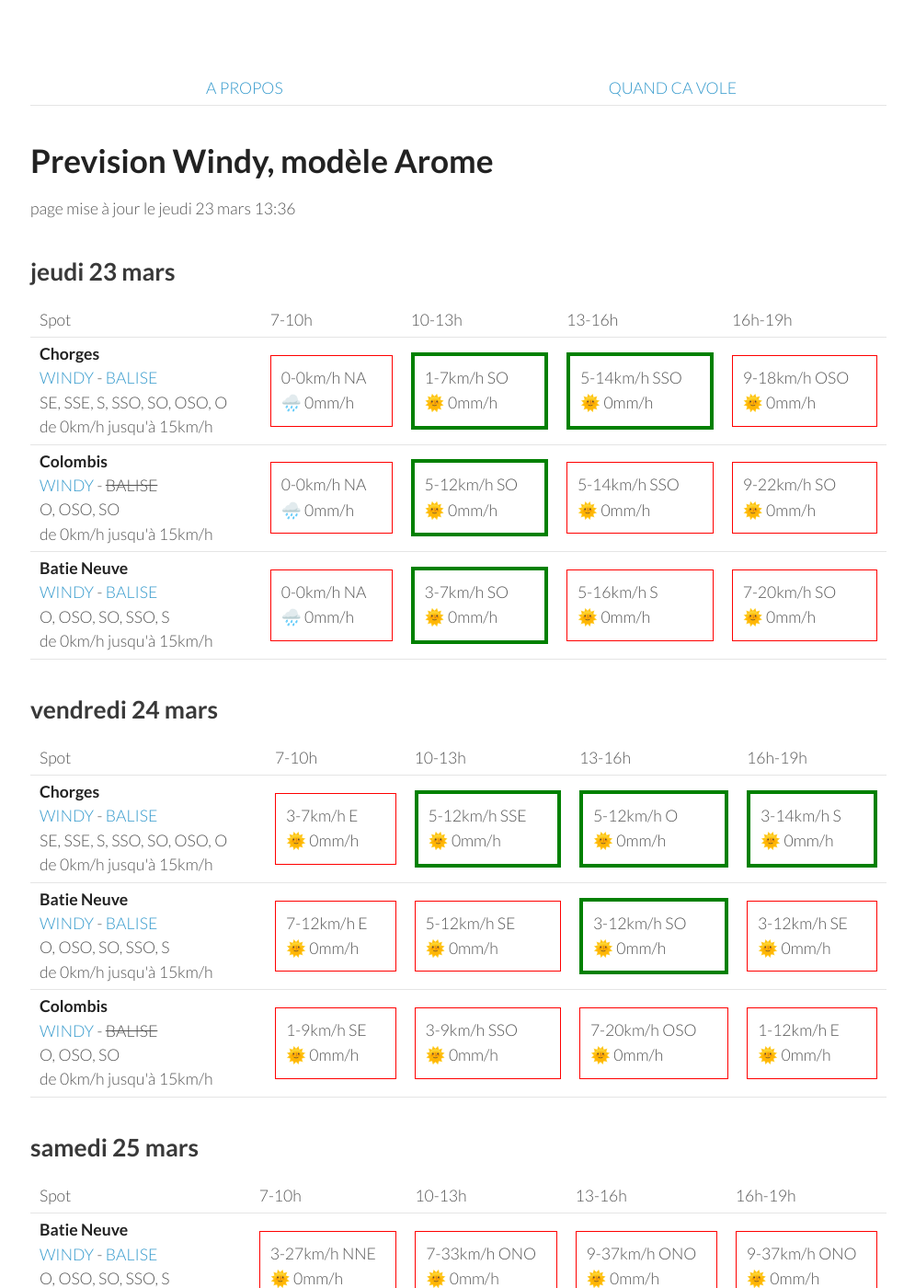
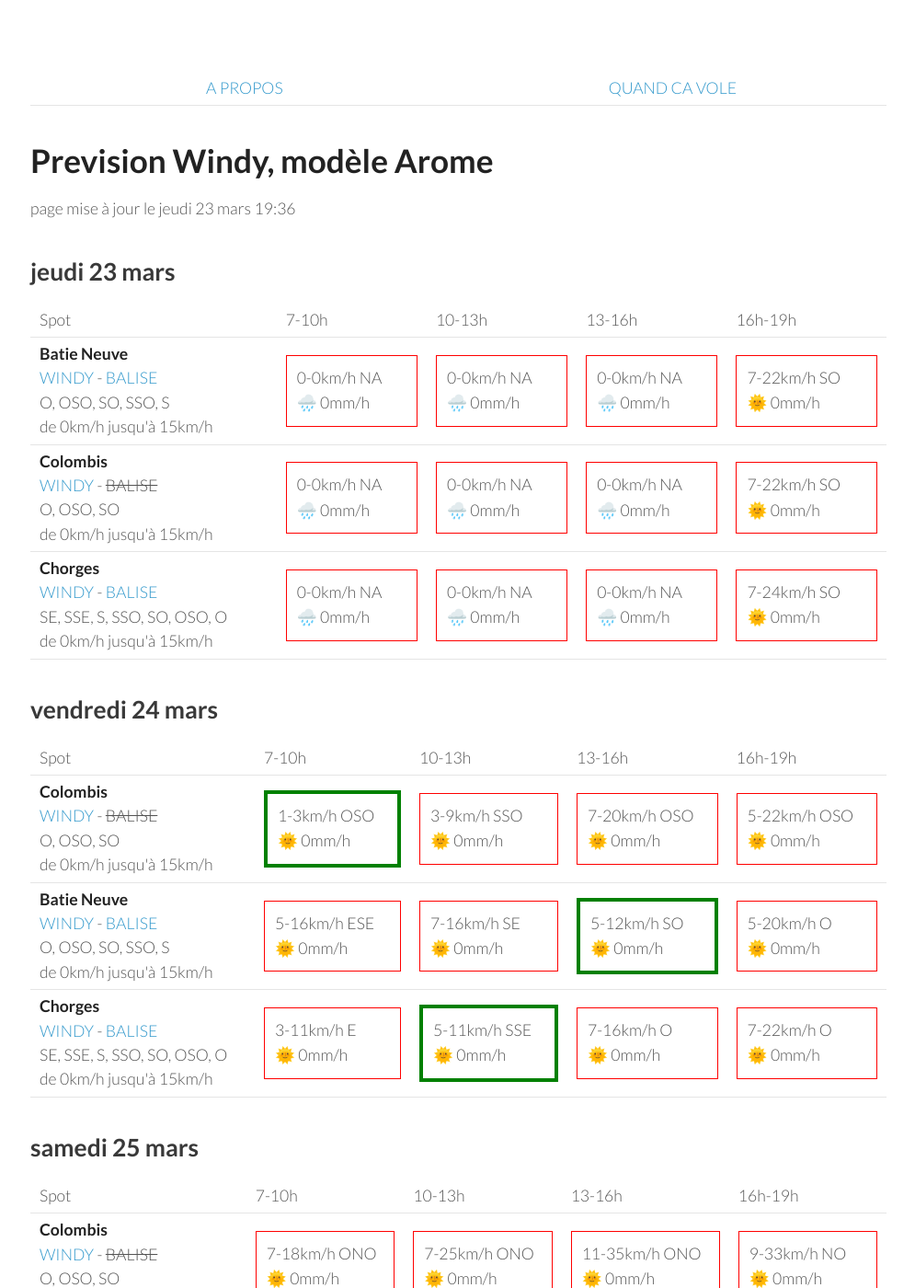
Before and after one commit to parapente-dans-le-nord/parapente-dans-le-nord.github.io, a Jekyll site: the page built from saint_andre.markdown, in a window 1280 px wide and 1400 px high. Shown: the whole window at 92% size, without its empty margins (25-1020 px from the left). Built offline with Jekyll 4.4.1, drawn with Linux system fonts in a browser that asks for light colours; some of the changed text lies outside the part shown.

Commit message:
update index.markdown

```diff
--- a/saint_andre.markdown
+++ b/saint_andre.markdown
@@ -7,7 +7,7 @@ title:  "Tous les spots"
 {: .links}
 
 # Prevision Windy, modèle Arome
-page mise à jour le jeudi 23 mars 13:36
+page mise à jour le jeudi 23 mars 19:36
 
 ## jeudi 23 mars
 
@@ -22,30 +22,30 @@ page mise à jour le jeudi 23 mars 13:36
       <td>16h-19h</td>
     </tr>
 <tr>
-        <td><strong>Chorges</strong><br><a href="https://windy.com/44.578/6.280?44.559,6.262,10">WINDY</a> - <span class=""><a href="https://www.openwindmap.org/PP554">BALISE</a> </span><br> <span class="vent-favorable">SE, SSE, S, SSO, SO, OSO, O</span><br><span class="force-vent">de 0km/h jusqu'à 15km/h</span> </td>
+        <td><strong>Batie Neuve</strong><br><a href="https://windy.com/44.584/6.236?44.559,6.262,10,m:eTtagly">WINDY</a> - <span class=""><a href="https://www.openwindmap.org/PP554">BALISE</a> </span><br> <span class="vent-favorable">O, OSO, SO, SSO, S</span><br><span class="force-vent">de 0km/h jusqu'à 15km/h</span> </td>
 
             <td><div class="not-flyable"><p>0-0km/h NA</p><p>🌧️ 0mm/h</p></div></td>
-            <td><div class="flyable"><p>1-7km/h SO</p><p>🌞 0mm/h</p></div></td>
-            <td><div class="flyable"><p>5-14km/h SSO</p><p>🌞 0mm/h</p></div></td>
-            <td><div class="not-flyable"><p>9-18km/h OSO</p><p>🌞 0mm/h</p></div></td>
+            <td><div class="not-flyable"><p>0-0km/h NA</p><p>🌧️ 0mm/h</p></div></td>
+            <td><div class="not-flyable"><p>0-0km/h NA</p><p>🌧️ 0mm/h</p></div></td>
+            <td><div class="not-flyable"><p>7-22km/h SO</p><p>🌞 0mm/h</p></div></td>
 
     </tr>
 <tr>
         <td><strong>Colombis</strong><br><a href="https://windy.com/44.494/6.216?44.559,6.262,10">WINDY</a> - <span class="no-balise"> BALISE </span><br> <span class="vent-favorable">O, OSO, SO</span><br><span class="force-vent">de 0km/h jusqu'à 15km/h</span> </td>
 
             <td><div class="not-flyable"><p>0-0km/h NA</p><p>🌧️ 0mm/h</p></div></td>
-            <td><div class="flyable"><p>5-12km/h SO</p><p>🌞 0mm/h</p></div></td>
-            <td><div class="not-flyable"><p>5-14km/h SSO</p><p>🌞 0mm/h</p></div></td>
-            <td><div class="not-flyable"><p>9-22km/h SO</p><p>🌞 0mm/h</p></div></td>
+            <td><div class="not-flyable"><p>0-0km/h NA</p><p>🌧️ 0mm/h</p></div></td>
+            <td><div class="not-flyable"><p>0-0km/h NA</p><p>🌧️ 0mm/h</p></div></td>
+            <td><div class="not-flyable"><p>7-22km/h SO</p><p>🌞 0mm/h</p></div></td>
 
     </tr>
 <tr>
-        <td><strong>Batie Neuve</strong><br><a href="https://windy.com/44.584/6.236?44.559,6.262,10,m:eTtagly">WINDY</a> - <span class=""><a href="https://www.openwindmap.org/PP554">BALISE</a> </span><br> <span class="vent-favorable">O, OSO, SO, SSO, S</span><br><span class="force-vent">de 0km/h jusqu'à 15km/h</span> </td>
+        <td><strong>Chorges</strong><br><a href="https://windy.com/44.578/6.280?44.559,6.262,10">WINDY</a> - <span class=""><a href="https://www.openwindmap.org/PP554">BALISE</a> </span><br> <span class="vent-favorable">SE, SSE, S, SSO, SO, OSO, O</span><br><span class="force-vent">de 0km/h jusqu'à 15km/h</span> </td>
 
             <td><div class="not-flyable"><p>0-0km/h NA</p><p>🌧️ 0mm/h</p></div></td>
-            <td><div class="flyable"><p>3-7km/h SO</p><p>🌞 0mm/h</p></div></td>
-            <td><div class="not-flyable"><p>5-16km/h S</p><p>🌞 0mm/h</p></div></td>
-            <td><div class="not-flyable"><p>7-20km/h SO</p><p>🌞 0mm/h</p></div></td>
+            <td><div class="not-flyable"><p>0-0km/h NA</p><p>🌧️ 0mm/h</p></div></td>
+            <td><div class="not-flyable"><p>0-0km/h NA</p><p>🌧️ 0mm/h</p></div></td>
+            <td><div class="not-flyable"><p>7-24km/h SO</p><p>🌞 0mm/h</p></div></td>
 
     </tr>
 
@@ -65,32 +65,32 @@ page mise à jour le jeudi 23 mars 13:36
       <td>16h-19h</td>
     </tr>
 <tr>
-        <td><strong>Chorges</strong><br><a href="https://windy.com/44.578/6.280?44.559,6.262,10">WINDY</a> - <span class=""><a href="https://www.openwindmap.org/PP554">BALISE</a> </span><br> <span class="vent-favorable">SE, SSE, S, SSO, SO, OSO, O</span><br><span class="force-vent">de 0km/h jusqu'à 15km/h</span> </td>
+        <td><strong>Colombis</strong><br><a href="https://windy.com/44.494/6.216?44.559,6.262,10">WINDY</a> - <span class="no-balise"> BALISE </span><br> <span class="vent-favorable">O, OSO, SO</span><br><span class="force-vent">de 0km/h jusqu'à 15km/h</span> </td>
 
-            <td><div class="not-flyable"><p>3-7km/h E</p><p>🌞 0mm/h</p></div></td>
-            <td><div class="flyable"><p>5-12km/h SSE</p><p>🌞 0mm/h</p></div></td>
-            <td><div class="flyable"><p>5-12km/h O</p><p>🌞 0mm/h</p></div></td>
-            <td><div class="flyable"><p>3-14km/h S</p><p>🌞 0mm/h</p></div></td>
+            <td><div class="flyable"><p>1-3km/h OSO</p><p>🌞 0mm/h</p></div></td>
+            <td><div class="not-flyable"><p>3-9km/h SSO</p><p>🌞 0mm/h</p></div></td>
+            <td><div class="not-flyable"><p>7-20km/h OSO</p><p>🌞 0mm/h</p></div></td>
+            <td><div class="not-flyable"><p>5-22km/h OSO</p><p>🌞 0mm/h</p></div></td>
 
 
     </tr>
 <tr>
         <td><strong>Batie Neuve</strong><br><a href="https://windy.com/44.584/6.236?44.559,6.262,10,m:eTtagly">WINDY</a> - <span class=""><a href="https://www.openwindmap.org/PP554">BALISE</a> </span><br> <span class="vent-favorable">O, OSO, SO, SSO, S</span><br><span class="force-vent">de 0km/h jusqu'à 15km/h</span> </td>
 
-            <td><div class="not-flyable"><p>7-12km/h E</p><p>🌞 0mm/h</p></div></td>
-            <td><div class="not-flyable"><p>5-12km/h SE</p><p>🌞 0mm/h</p></div></td>
-            <td><div class="flyable"><p>3-12km/h SO</p><p>🌞 0mm/h</p></div></td>
-            <td><div class="not-flyable"><p>3-12km/h SE</p><p>🌞 0mm/h</p></div></td>
+            <td><div class="not-flyable"><p>5-16km/h ESE</p><p>🌞 0mm/h</p></div></td>
+            <td><div class="not-flyable"><p>7-16km/h SE</p><p>🌞 0mm/h</p></div></td>
+            <td><div class="flyable"><p>5-12km/h SO</p><p>🌞 0mm/h</p></div></td>
+            <td><div class="not-flyable"><p>5-20km/h O</p><p>🌞 0mm/h</p></div></td>
 
 
     </tr>
 <tr>
-        <td><strong>Colombis</strong><br><a href="https://windy.com/44.494/6.216?44.559,6.262,10">WINDY</a> - <span class="no-balise"> BALISE </span><br> <span class="vent-favorable">O, OSO, SO</span><br><span class="force-vent">de 0km/h jusqu'à 15km/h</span> </td>
+        <td><strong>Chorges</strong><br><a href="https://windy.com/44.578/6.280?44.559,6.262,10">WINDY</a> - <span class=""><a href="https://www.openwindmap.org/PP554">BALISE</a> </span><br> <span class="vent-favorable">SE, SSE, S, SSO, SO, OSO, O</span><br><span class="force-vent">de 0km/h jusqu'à 15km/h</span> </td>
 
-            <td><div class="not-flyable"><p>1-9km/h SE</p><p>🌞 0mm/h</p></div></td>
-            <td><div class="not-flyable"><p>3-9km/h SSO</p><p>🌞 0mm/h</p></div></td>
-            <td><div class="not-flyable"><p>7-20km/h OSO</p><p>🌞 0mm/h</p></div></td>
-            <td><div class="not-flyable"><p>1-12km/h E</p><p>🌞 0mm/h</p></div></td>
+            <td><div class="not-flyable"><p>3-11km/h E</p><p>🌞 0mm/h</p></div></td>
+            <td><div class="flyable"><p>5-11km/h SSE</p><p>🌞 0mm/h</p></div></td>
+            <td><div class="not-flyable"><p>7-16km/h O</p><p>🌞 0mm/h</p></div></td>
+            <td><div class="not-flyable"><p>7-22km/h O</p><p>🌞 0mm/h</p></div></td>
 
 
     </tr>
@@ -111,32 +111,32 @@ page mise à jour le jeudi 23 mars 13:36
       <td>16h-19h</td>
     </tr>
 <tr>
-        <td><strong>Batie Neuve</strong><br><a href="https://windy.com/44.584/6.236?44.559,6.262,10,m:eTtagly">WINDY</a> - <span class=""><a href="https://www.openwindmap.org/PP554">BALISE</a> </span><br> <span class="vent-favorable">O, OSO, SO, SSO, S</span><br><span class="force-vent">de 0km/h jusqu'à 15km/h</span> </td>
+        <td><strong>Colombis</strong><br><a href="https://windy.com/44.494/6.216?44.559,6.262,10">WINDY</a> - <span class="no-balise"> BALISE </span><br> <span class="vent-favorable">O, OSO, SO</span><br><span class="force-vent">de 0km/h jusqu'à 15km/h</span> </td>
 
-            <td><div class="not-flyable"><p>3-27km/h NNE</p><p>🌞 0mm/h</p></div></td>
-            <td><div class="not-flyable"><p>7-33km/h ONO</p><p>🌞 0mm/h</p></div></td>
-            <td><div class="not-flyable"><p>9-37km/h ONO</p><p>🌞 0mm/h</p></div></td>
-            <td><div class="not-flyable"><p>9-37km/h ONO</p><p>🌞 0mm/h</p></div></td>
+            <td><div class="not-flyable"><p>7-18km/h ONO</p><p>🌞 0mm/h</p></div></td>
+            <td><div class="not-flyable"><p>7-25km/h ONO</p><p>🌞 0mm/h</p></div></td>
+            <td><div class="not-flyable"><p>11-35km/h ONO</p><p>🌞 0mm/h</p></div></td>
+            <td><div class="not-flyable"><p>9-33km/h NO</p><p>🌞 0mm/h</p></div></td>
 
 
     </tr>
 <tr>
-        <td><strong>Colombis</strong><br><a href="https://windy.com/44.494/6.216?44.559,6.262,10">WINDY</a> - <span class="no-balise"> BALISE </span><br> <span class="vent-favorable">O, OSO, SO</span><br><span class="force-vent">de 0km/h jusqu'à 15km/h</span> </td>
+        <td><strong>Batie Neuve</strong><br><a href="https://windy.com/44.584/6.236?44.559,6.262,10,m:eTtagly">WINDY</a> - <span class=""><a href="https://www.openwindmap.org/PP554">BALISE</a> </span><br> <span class="vent-favorable">O, OSO, SO, SSO, S</span><br><span class="force-vent">de 0km/h jusqu'à 15km/h</span> </td>
 
-            <td><div class="not-flyable"><p>1-20km/h E</p><p>🌞 0mm/h</p></div></td>
-            <td><div class="not-flyable"><p>7-24km/h ONO</p><p>🌧 0.2mm/h</p></div></td>
-            <td><div class="not-flyable"><p>9-33km/h NO</p><p>🌞 0mm/h</p></div></td>
-            <td><div class="not-flyable"><p>9-33km/h ONO</p><p>🌞 0mm/h</p></div></td>
+            <td><div class="not-flyable"><p>7-27km/h NO</p><p>🌞 0mm/h</p></div></td>
+            <td><div class="not-flyable"><p>7-35km/h ONO</p><p>🌞 0mm/h</p></div></td>
+            <td><div class="not-flyable"><p>11-42km/h NO</p><p>🌞 0mm/h</p></div></td>
+            <td><div class="not-flyable"><p>9-38km/h NO</p><p>🌞 0mm/h</p></div></td>
 
 
     </tr>
 <tr>
         <td><strong>Chorges</strong><br><a href="https://windy.com/44.578/6.280?44.559,6.262,10">WINDY</a> - <span class=""><a href="https://www.openwindmap.org/PP554">BALISE</a> </span><br> <span class="vent-favorable">SE, SSE, S, SSO, SO, OSO, O</span><br><span class="force-vent">de 0km/h jusqu'à 15km/h</span> </td>
 
-            <td><div class="not-flyable"><p>3-29km/h NNE</p><p>🌞 0mm/h</p></div></td>
-            <td><div class="not-flyable"><p>7-35km/h ONO</p><p>🌞 0mm/h</p></div></td>
-            <td><div class="not-flyable"><p>9-38km/h ONO</p><p>🌞 0mm/h</p></div></td>
-            <td><div class="not-flyable"><p>7-38km/h ONO</p><p>🌞 0mm/h</p></div></td>
+            <td><div class="not-flyable"><p>9-27km/h NO</p><p>🌞 0mm/h</p></div></td>
+            <td><div class="not-flyable"><p>7-37km/h ONO</p><p>🌞 0mm/h</p></div></td>
+            <td><div class="not-flyable"><p>11-42km/h ONO</p><p>🌞 0mm/h</p></div></td>
+            <td><div class="not-flyable"><p>7-40km/h ONO</p><p>🌞 0mm/h</p></div></td>
 
 
     </tr>
@@ -159,30 +159,30 @@ page mise à jour le jeudi 23 mars 13:36
 <tr>
         <td><strong>Colombis</strong><br><a href="https://windy.com/44.494/6.216?44.559,6.262,10">WINDY</a> - <span class="no-balise"> BALISE </span><br> <span class="vent-favorable">O, OSO, SO</span><br><span class="force-vent">de 0km/h jusqu'à 15km/h</span> </td>
 
-            <td><div class="not-flyable"><p>3-16km/h E</p><p>🌞 0mm/h</p></div></td>
-            <td><div class="not-flyable"><p>5-18km/h O</p><p>🌧 0.3mm/h</p></div></td>
-            <td><div class="not-flyable"><p>5-27km/h S</p><p>🌧 2.2mm/h</p></div></td>
-            <td><div class="not-flyable"><p>7-29km/h OSO</p><p>🌧 1.1mm/h</p></div></td>
+            <td><div class="not-flyable"><p>5-12km/h E</p><p>🌞 0mm/h</p></div></td>
+            <td><div class="not-flyable"><p>3-20km/h S</p><p>🌧 0.7mm/h</p></div></td>
+            <td><div class="not-flyable"><p>3-35km/h SSE</p><p>🌧 2.9mm/h</p></div></td>
+            <td><div class="not-flyable"><p>5-35km/h OSO</p><p>🌧 0.9mm/h</p></div></td>
 
 
     </tr>
 <tr>
         <td><strong>Batie Neuve</strong><br><a href="https://windy.com/44.584/6.236?44.559,6.262,10,m:eTtagly">WINDY</a> - <span class=""><a href="https://www.openwindmap.org/PP554">BALISE</a> </span><br> <span class="vent-favorable">O, OSO, SO, SSO, S</span><br><span class="force-vent">de 0km/h jusqu'à 15km/h</span> </td>
 
-            <td><div class="not-flyable"><p>3-22km/h NE</p><p>🌧 0.2mm/h</p></div></td>
-            <td><div class="not-flyable"><p>7-25km/h OSO</p><p>🌧 0.6mm/h</p></div></td>
-            <td><div class="not-flyable"><p>1-33km/h S</p><p>🌧 2.9mm/h</p></div></td>
-            <td><div class="not-flyable"><p>3-35km/h OSO</p><p>🌧 2.4mm/h</p></div></td>
+            <td><div class="not-flyable"><p>3-18km/h NE</p><p>🌞 0mm/h</p></div></td>
+            <td><div class="not-flyable"><p>3-25km/h S</p><p>🌧 0.2mm/h</p></div></td>
+            <td><div class="not-flyable"><p>1-40km/h SE</p><p>🌧 3mm/h</p></div></td>
+            <td><div class="not-flyable"><p>3-38km/h OSO</p><p>🌧 2.4mm/h</p></div></td>
 
 
     </tr>
 <tr>
         <td><strong>Chorges</strong><br><a href="https://windy.com/44.578/6.280?44.559,6.262,10">WINDY</a> - <span class=""><a href="https://www.openwindmap.org/PP554">BALISE</a> </span><br> <span class="vent-favorable">SE, SSE, S, SSO, SO, OSO, O</span><br><span class="force-vent">de 0km/h jusqu'à 15km/h</span> </td>
 
-            <td><div class="not-flyable"><p>3-24km/h NE</p><p>🌧 0.2mm/h</p></div></td>
-            <td><div class="not-flyable"><p>7-27km/h OSO</p><p>🌧 0.6mm/h</p></div></td>
-            <td><div class="not-flyable"><p>1-37km/h S</p><p>🌧 3.1mm/h</p></div></td>
-            <td><div class="not-flyable"><p>5-37km/h OSO</p><p>🌧 2mm/h</p></div></td>
+            <td><div class="not-flyable"><p>3-20km/h NE</p><p>🌞 0mm/h</p></div></td>
+            <td><div class="not-flyable"><p>3-31km/h SSO</p><p>🌧 0.3mm/h</p></div></td>
+            <td><div class="not-flyable"><p>1-44km/h SSE</p><p>🌧 3.2mm/h</p></div></td>
+            <td><div class="not-flyable"><p>3-42km/h OSO</p><p>🌧 3mm/h</p></div></td>
 
 
     </tr>
```
